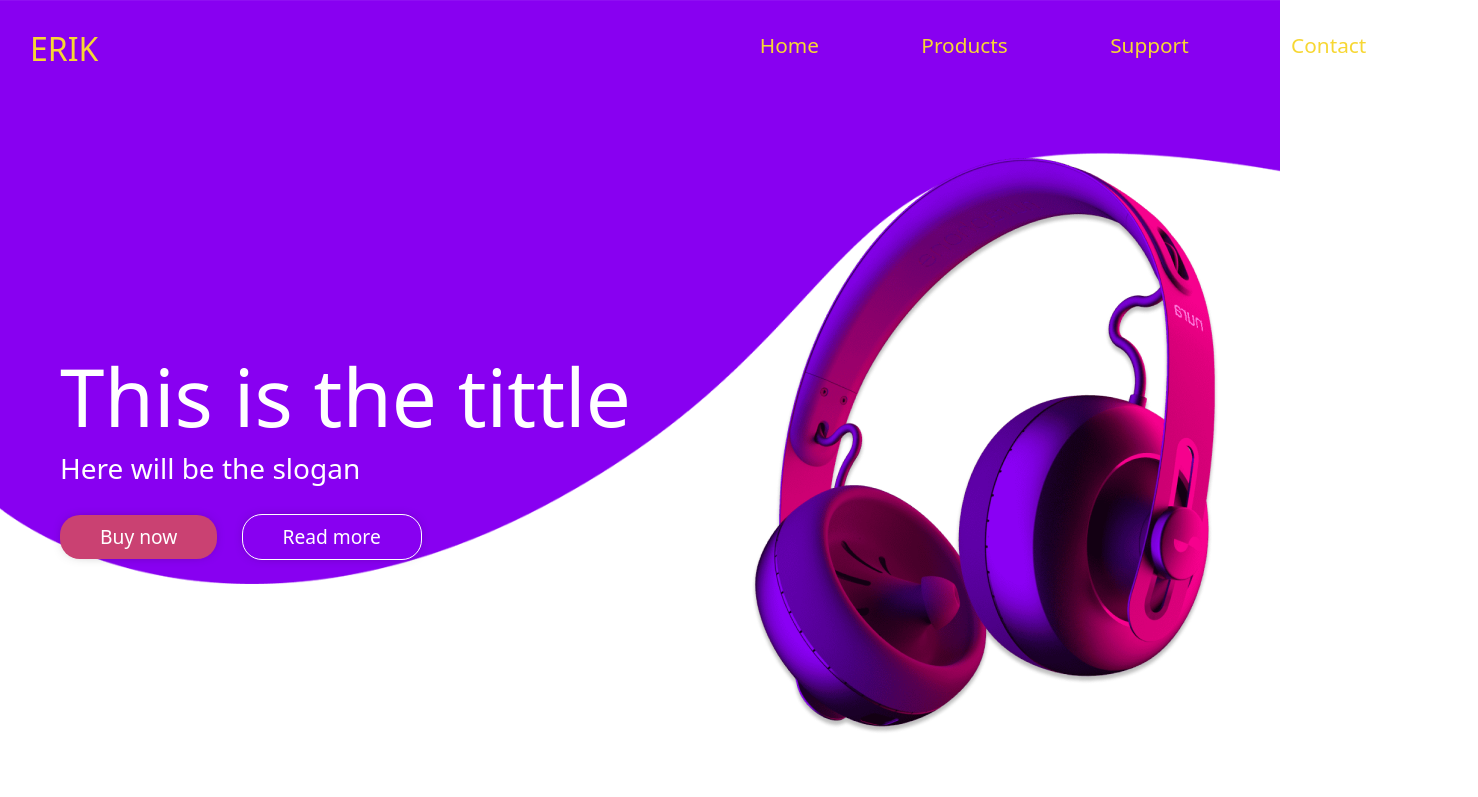
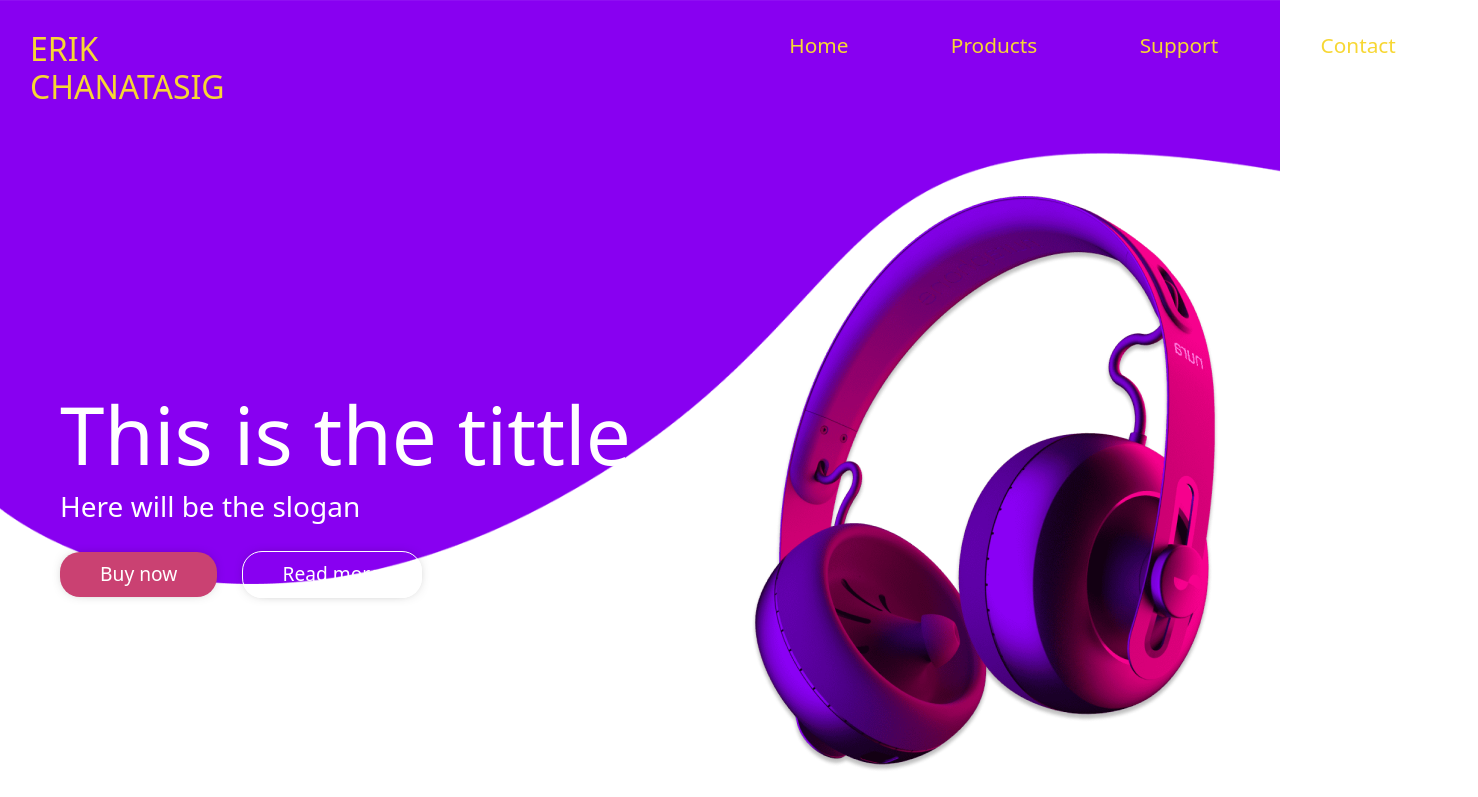
Before and after one commit to ErikNghtmr/xk, a plain HTML site: page index.html in a window 1280 px wide. Shown: the top 797 px of the page, 1478 px wide, since content can reach past the window. Drawn offline with nearby package versions, Linux system fonts and the light colour scheme.

Commit message:
Prueba de alteracion

```diff
--- a/index.html
+++ b/index.html
@@ -20,7 +20,7 @@
         <header>
             <nav class="navbar_">
                 <div class="brand">
-                    <h2>ERIK</h2>
+                    <h2>ERIK CHANATASIG</h2>
                 </div>
                 <ul class="menu" id="menu">
                     <li><a href="#home">Home</a></li>
```
